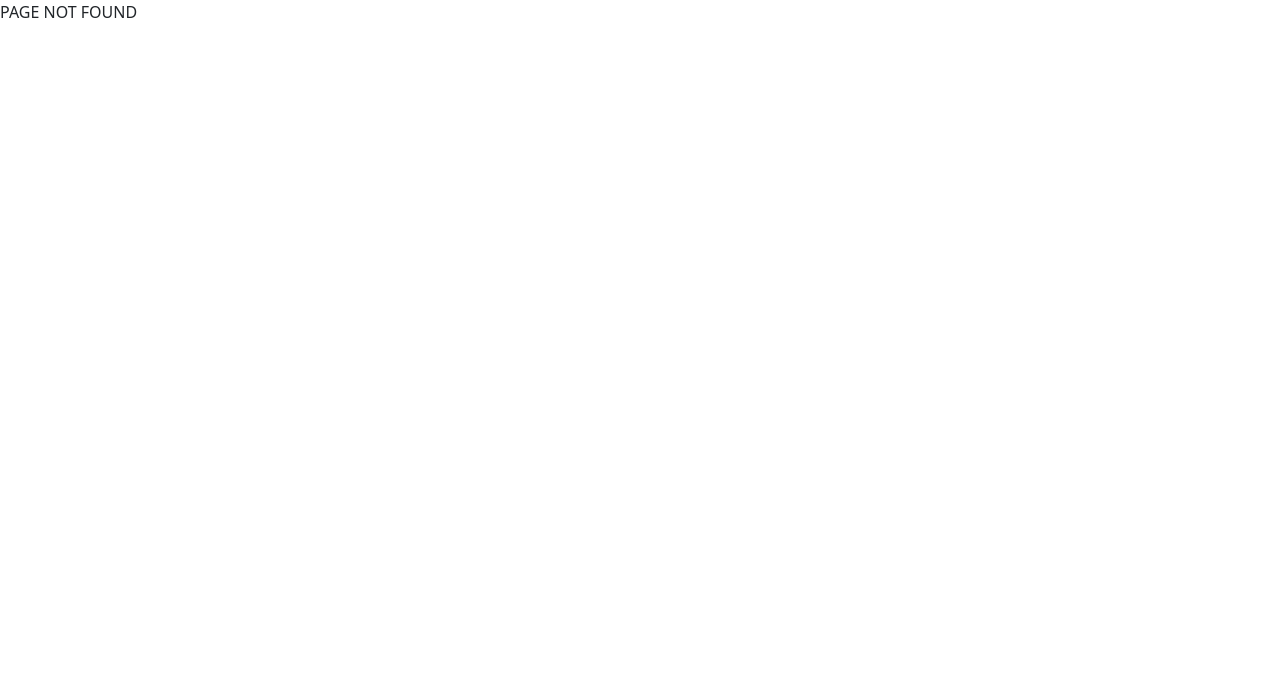
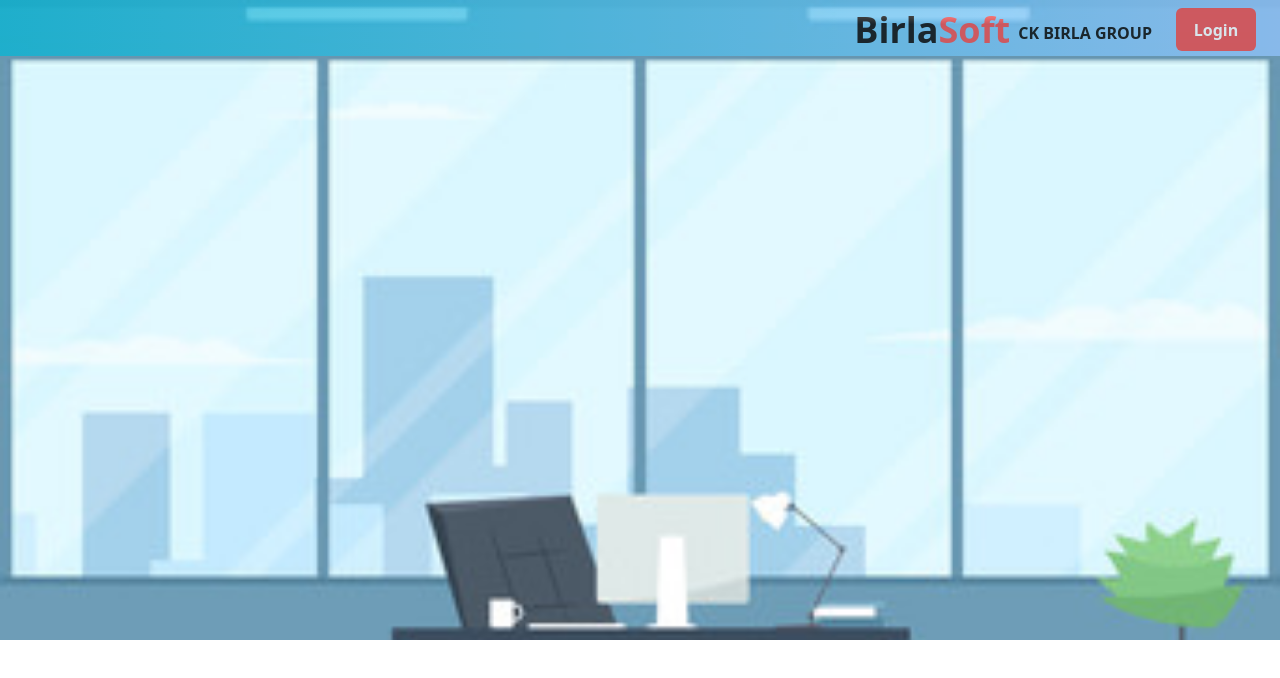
Before and after one commit to mohit-axyya/resource-requirement, a React (Create React App) app: page / in a window 1280 px wide. Before the commit this address had no page. Shown: the top 678 px of the page. Built offline with nearby package versions, Linux system fonts and the light colour scheme.

Commit message:
Update App.js

```diff
--- a/src/App.js
+++ b/src/App.js
@@ -18,7 +18,7 @@
     <>
       <BrowserRouter>
         <Routes>
-          <Route path='/home' element={<HomePage />} />
+          <Route path='/' element={<HomePage />} />
           <Route path='/signin' element={<Signin />} />
           <Route path='/login' element={<LoginForm />} />
           <Route path='/myresource' element={<ResourceForm />} />
```
